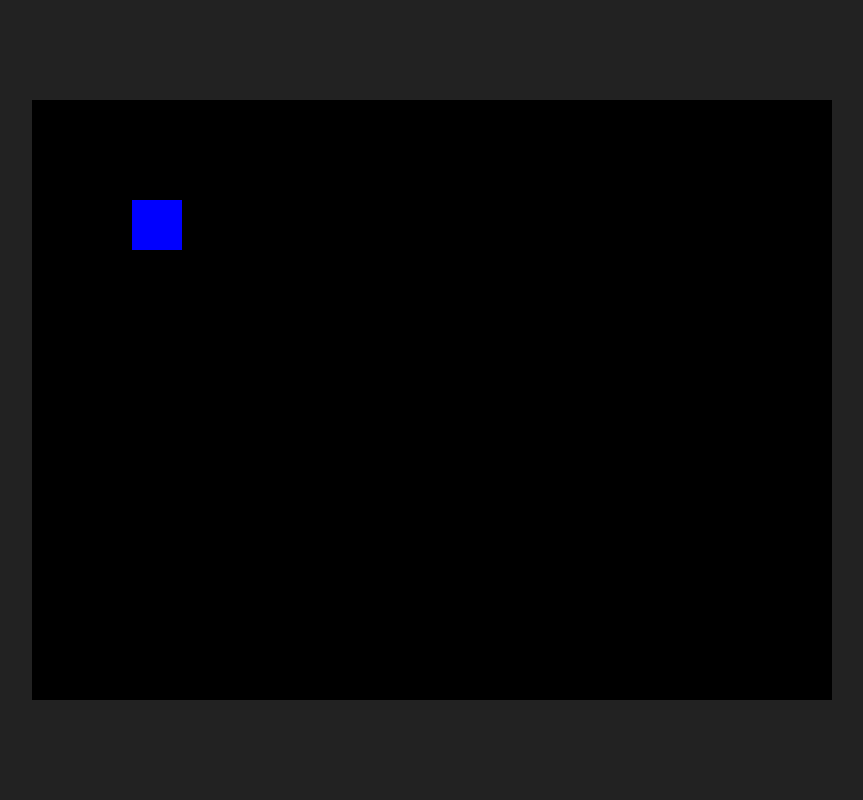
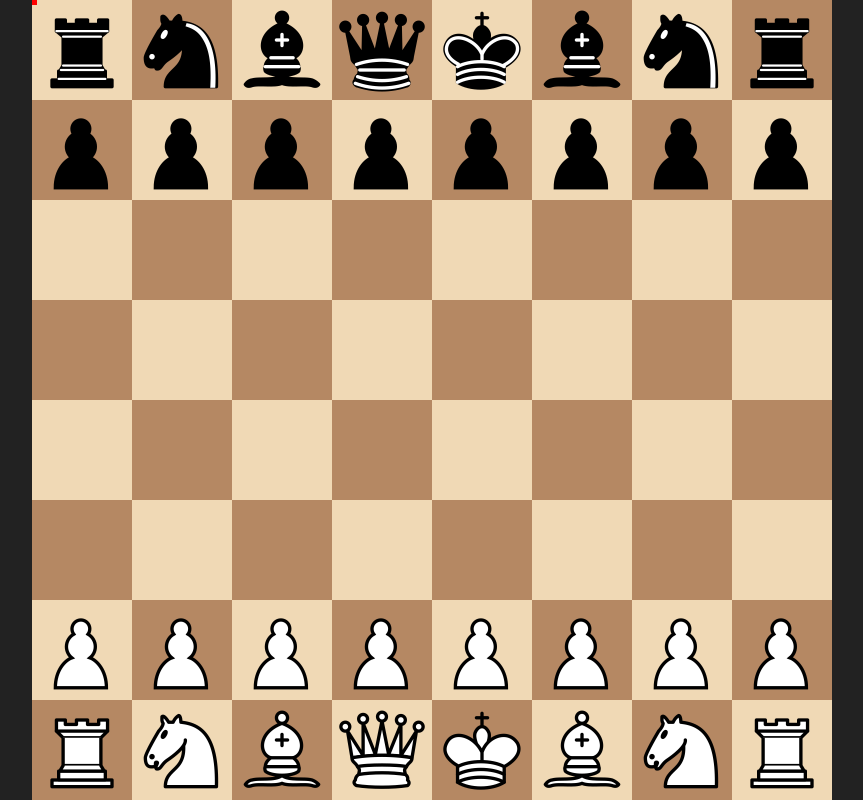
Before and after one commit to blue-pitaya/chess, a website built with Vite: page index.html in a window 1280 px wide. Shown: the whole page, without its empty margins (208-1071 px from the left). Built offline with nearby package versions, Linux system fonts and the light colour scheme.

Commit message:
rendering full chessboard

```diff
--- a/index.html
+++ b/index.html
@@ -9,7 +9,12 @@
 </head>
 
 <body>
-    <div class="h-full" id="app"></div>
+    <div class="h-full" id="app">
+        <div class="h-full grid items-center justify-center">
+            <canvas class="bg-black" js-id="canvas">
+            </canvas>
+        </div>
+    </div>
     <script type="module" src="/src/main.ts"></script>
 </body>
 
--- a/src/main.ts
+++ b/src/main.ts
@@ -1,63 +1,229 @@
 import "./style.css";
 
-document.querySelector<HTMLDivElement>("#app")!.innerHTML = `
-<div class="h-full grid items-center justify-center">
-  <canvas width="800" height="600" class="bg-black" js-id="canvas">
-  </canvas>
-</div>
-`;
+const blackTileColor = "#b58863";
+const whiteTileColor = "#f0d9b5";
+//const highlightColor = "#623b69";
+//const highlightOpacity = 0.85;
 
-const canvas = document.querySelector<HTMLCanvasElement>("[js-id='canvas']")!;
-const painter: CanvasRenderingContext2D = canvas.getContext("2d")!;
+const white = "white";
+const black = "black";
 
-painter.fillStyle = "blue";
-painter.fillRect(10, 10, 100, 100);
+const basicBoard: Piece[] = [
+    { pos: { x: 0, y: 0 }, name: "rook", color: white },
+    { pos: { x: 1, y: 0 }, name: "knight", color: white },
+    { pos: { x: 2, y: 0 }, name: "bishop", color: white },
+    { pos: { x: 3, y: 0 }, name: "queen", color: white },
+    { pos: { x: 4, y: 0 }, name: "king", color: white },
+    { pos: { x: 5, y: 0 }, name: "bishop", color: white },
+    { pos: { x: 6, y: 0 }, name: "knight", color: white },
+    { pos: { x: 7, y: 0 }, name: "rook", color: white },
+    { pos: { x: 0, y: 1 }, name: "pawn", color: white },
+    { pos: { x: 1, y: 1 }, name: "pawn", color: white },
+    { pos: { x: 2, y: 1 }, name: "pawn", color: white },
+    { pos: { x: 3, y: 1 }, name: "pawn", color: white },
+    { pos: { x: 4, y: 1 }, name: "pawn", color: white },
+    { pos: { x: 5, y: 1 }, name: "pawn", color: white },
+    { pos: { x: 6, y: 1 }, name: "pawn", color: white },
+    { pos: { x: 7, y: 1 }, name: "pawn", color: white },
 
-painter.strokeStyle = "red";
-painter.lineWidth = 1;
-painter.strokeRect(5, 5, 290, 140);
-
-canvas.addEventListener("click", () => {
-    console.log(canvas.getBoundingClientRect());
-});
+    { pos: { x: 0, y: 7 }, name: "rook", color: black },
+    { pos: { x: 1, y: 7 }, name: "knight", color: black },
+    { pos: { x: 2, y: 7 }, name: "bishop", color: black },
+    { pos: { x: 3, y: 7 }, name: "queen", color: black },
+    { pos: { x: 4, y: 7 }, name: "king", color: black },
+    { pos: { x: 5, y: 7 }, name: "bishop", color: black },
+    { pos: { x: 6, y: 7 }, name: "knight", color: black },
+    { pos: { x: 7, y: 7 }, name: "rook", color: black },
+    { pos: { x: 0, y: 6 }, name: "pawn", color: black },
+    { pos: { x: 1, y: 6 }, name: "pawn", color: black },
+    { pos: { x: 2, y: 6 }, name: "pawn", color: black },
+    { pos: { x: 3, y: 6 }, name: "pawn", color: black },
+    { pos: { x: 4, y: 6 }, name: "pawn", color: black },
+    { pos: { x: 5, y: 6 }, name: "pawn", color: black },
+    { pos: { x: 6, y: 6 }, name: "pawn", color: black },
+    { pos: { x: 7, y: 6 }, name: "pawn", color: black },
+];
 
 interface FpsContext {
-    interval: number;
+    reportInterval: number;
     lastTime: DOMHighResTimeStamp;
-    frameCounter: number;
+    frames: number;
 }
 
 interface GameContext {
+    mousePos: { x: number; y: number };
+    isMouseDown: boolean;
     fps: FpsContext;
+    canvas: HTMLCanvasElement;
+    painter: CanvasRenderingContext2D;
+    //
+    pieces: Piece[];
+    boardSize: Size;
+    //
+    images: Record<string, HTMLImageElement>;
 }
 
-function reportFps(ctx: FpsContext, currentTime: DOMHighResTimeStamp) {
-    if (currentTime - ctx.lastTime > ctx.interval) {
-        const fps = ctx.frameCounter / (ctx.interval / 1000);
+type Position = { x: number; y: number };
+
+interface Piece {
+    pos: Position;
+    name: string;
+    color: string;
+}
+
+function handleFpsReporting(ctx: FpsContext, currentTime: DOMHighResTimeStamp) {
+    if (currentTime - ctx.lastTime > ctx.reportInterval) {
+        const fps = ctx.frames / (ctx.reportInterval / 1000);
         console.log(`FPS: ${fps}`);
-        ctx.frameCounter = 0;
+        ctx.frames = 0;
         ctx.lastTime = currentTime;
+    }
+
+    ctx.frames++;
+}
+
+function startMouseTracking(ctx: GameContext, canvas: HTMLCanvasElement) {
+    canvas.addEventListener("pointermove", (event: any) => {
+        const rect = canvas.getBoundingClientRect();
+
+        ctx.mousePos.x = event.clientX - rect.left;
+        ctx.mousePos.y = event.clientY - rect.top;
+    });
+    canvas.addEventListener("pointerdown", () => {
+        ctx.isMouseDown = true;
+    });
+    canvas.addEventListener("pointerup", () => {
+        ctx.isMouseDown = false;
+    });
+}
+
+type Size = { w: number; h: number };
+
+function drawBoard(ctx: GameContext) {
+    const tileSize = getTileSize(ctx);
+
+    for (let x = 0; x < ctx.boardSize.w; x++) {
+        for (let y = 0; y < ctx.boardSize.h; y++) {
+            const color = ((x + y) & 1) == 0 ? blackTileColor : whiteTileColor;
+            const pos = getRealPos(ctx, { x, y });
+
+            ctx.painter.fillStyle = color;
+            ctx.painter.fillRect(pos.x, pos.y, tileSize.w, tileSize.h);
+        }
     }
 }
 
-const ctx: GameContext = {
-    fps: {
-        lastTime: 0,
-        frameCounter: 0,
-        interval: 500,
-    },
-};
+function getTileSize(ctx: GameContext): Size {
+    return {
+        w: ctx.canvas.width / ctx.boardSize.w,
+        h: ctx.canvas.height / ctx.boardSize.h,
+    };
+}
 
-function render(time: DOMHighResTimeStamp) {
+function getRealPos(ctx: GameContext, boardPos: Position): Position {
+    const tileSize = getTileSize(ctx);
+
+    return {
+        x: boardPos.x * tileSize.w,
+        y: ctx.canvas.height - tileSize.h * (boardPos.y + 1),
+    };
+}
+
+function getPieceImage(ctx: GameContext, pieceType: string, color: string) {
+    return ctx.images[`${color}-${pieceType}`];
+}
+
+function drawPieces(ctx: GameContext) {
+    ctx.pieces.forEach((piece) => {
+        const tileSize = getTileSize(ctx);
+        const pos = getRealPos(ctx, piece.pos);
+
+        ctx.painter.drawImage(
+            getPieceImage(ctx, piece.name, piece.color),
+            pos.x,
+            pos.y,
+            tileSize.w,
+            tileSize.h,
+        );
+    });
+}
+
+function loadImages(): Record<string, HTMLImageElement> {
+    function mkImage(path: string): HTMLImageElement {
+        const img = new Image();
+        img.src = path;
+
+        return img;
+    }
+
+    return {
+        "black-bishop": mkImage("black-bishop.png"),
+        "black-king": mkImage("black-king.png"),
+        "black-knight": mkImage("black-knight.png"),
+        "black-pawn": mkImage("black-pawn.png"),
+        "black-queen": mkImage("black-queen.png"),
+        "black-rook": mkImage("black-rook.png"),
+        "white-bishop": mkImage("white-bishop.png"),
+        "white-king": mkImage("white-king.png"),
+        "white-knight": mkImage("white-knight.png"),
+        "white-pawn": mkImage("white-pawn.png"),
+        "white-queen": mkImage("white-queen.png"),
+        "white-rook": mkImage("white-rook.png"),
+    };
+}
+
+function render(
+    ctx: GameContext,
+    canvas: HTMLCanvasElement,
+    painter: CanvasRenderingContext2D,
+    time: DOMHighResTimeStamp,
+    onRendered: () => void,
+) {
     painter.clearRect(0, 0, canvas.width, canvas.height);
 
-    painter.fillStyle = "blue";
-    painter.fillRect(100, 100, 50, 50);
+    drawBoard(ctx);
+    drawPieces(ctx);
 
-    reportFps(ctx.fps, time);
+    //draw pointer
+    painter.fillStyle = "red";
+    painter.fillRect(ctx.mousePos.x - 5, ctx.mousePos.y - 5, 10, 10);
 
-    ctx.fps.frameCounter++;
-    requestAnimationFrame(render);
+    handleFpsReporting(ctx.fps, time);
+
+    onRendered();
 }
 
-requestAnimationFrame(render);
+function init() {
+    const canvas =
+        document.querySelector<HTMLCanvasElement>("[js-id='canvas']")!;
+    canvas.width = 800;
+    canvas.height = 800;
+    const painter: CanvasRenderingContext2D = canvas.getContext("2d")!;
+
+    const ctx: GameContext = {
+        mousePos: { x: 0, y: 0 },
+        isMouseDown: false,
+        fps: {
+            lastTime: 0,
+            frames: 0,
+            reportInterval: 10_000,
+        },
+        canvas,
+        painter,
+        pieces: basicBoard,
+        boardSize: { w: 8, h: 8 },
+        images: loadImages(),
+    };
+
+    const curriedRender = (time: DOMHighResTimeStamp) => {
+        render(ctx, canvas, painter, time, () =>
+            requestAnimationFrame(curriedRender),
+        );
+    };
+
+    startMouseTracking(ctx, canvas);
+
+    requestAnimationFrame(curriedRender);
+}
+
+init();
--- a/tsconfig.json
+++ b/tsconfig.json
@@ -16,8 +16,8 @@
 
     /* Linting */
     "strict": true,
-    "noUnusedLocals": true,
-    "noUnusedParameters": true,
+    //"noUnusedLocals": true,
+    //"noUnusedParameters": true,
     "noFallthroughCasesInSwitch": true
   },
   "include": ["src"]
```
